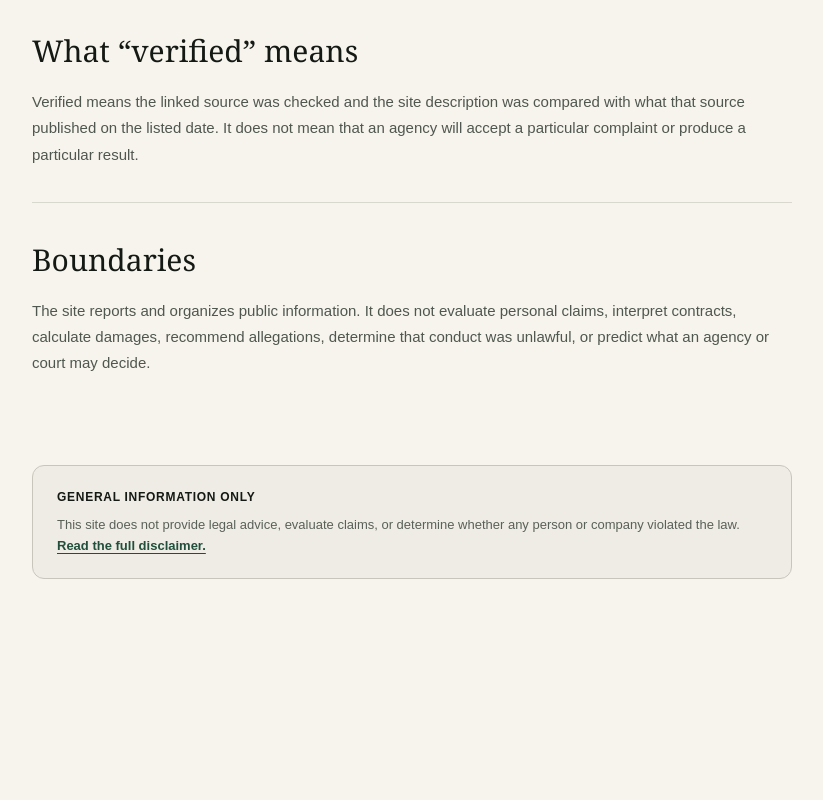
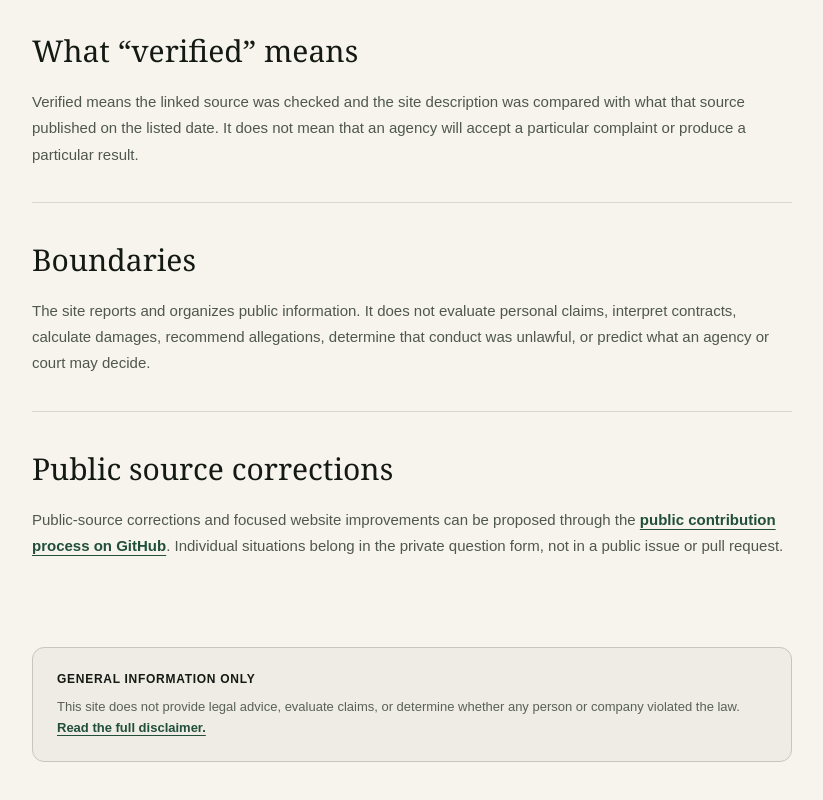
Before and after one commit to Decentralized-Rob/solar-consumer-research, a Next.js app: page /methodology in a window 1280 px wide. Shown: the part 1188-1988 px from the top of the page, without its empty margins (228-1051 px from the left). Before the commit the page ends 1887 px from the top, so only its background shows below. Built offline with nearby package versions, Linux system fonts and the light colour scheme.

Commit message:
Link methodology to public contribution process

```diff
--- a/app/methodology/page.tsx
+++ b/app/methodology/page.tsx
@@ -38,6 +38,10 @@ export default function MethodologyPage() {
         <h2>Boundaries</h2>
         <p>The site reports and organizes public information. It does not evaluate personal claims, interpret contracts, calculate damages, recommend allegations, determine that conduct was unlawful, or predict what an agency or court may decide.</p>
       </section>
+      <section className="info-section">
+        <h2>Public source corrections</h2>
+        <p>Public-source corrections and focused website improvements can be proposed through the <a href="https://github.com/Decentralized-Rob/solar-consumer-research/blob/main/CONTRIBUTING.md">public contribution process on GitHub</a>. Individual situations belong in the private question form, not in a public issue or pull request.</p>
+      </section>
     </InfoPage>
   );
 }
```
